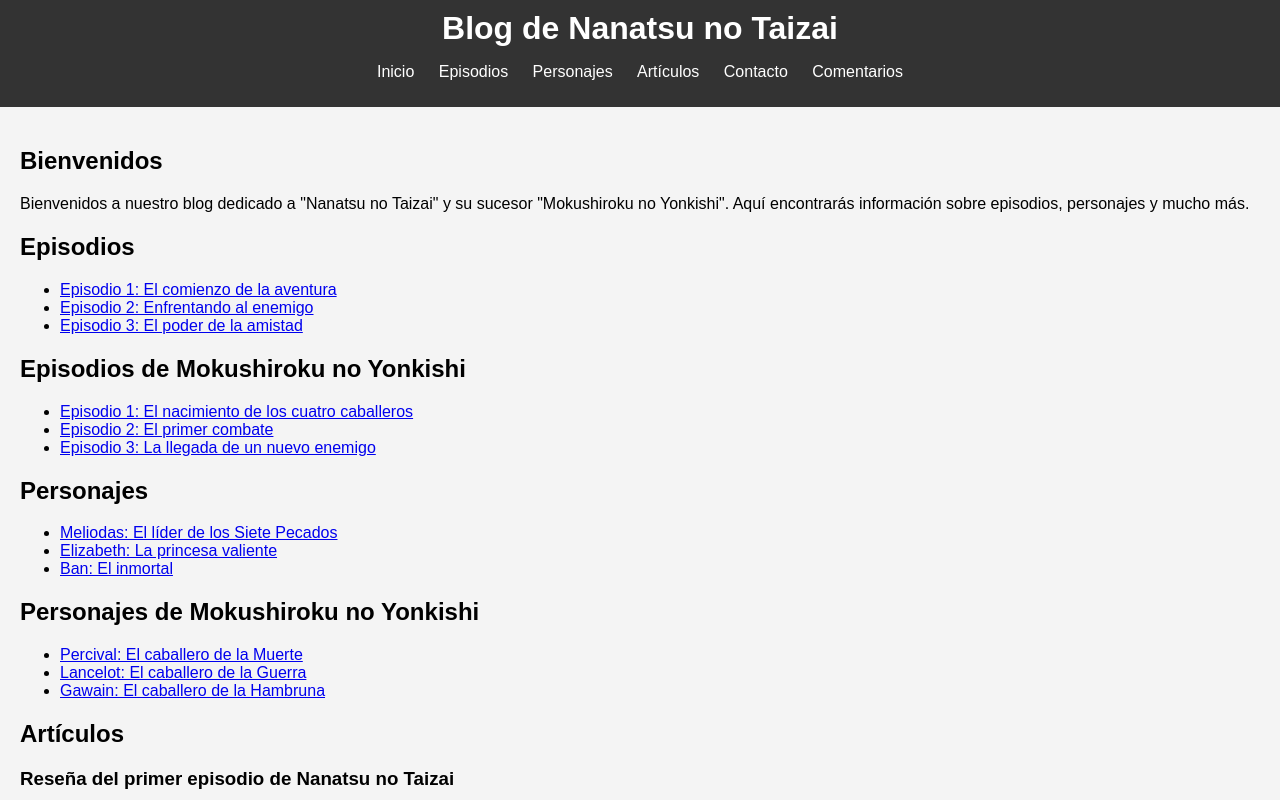
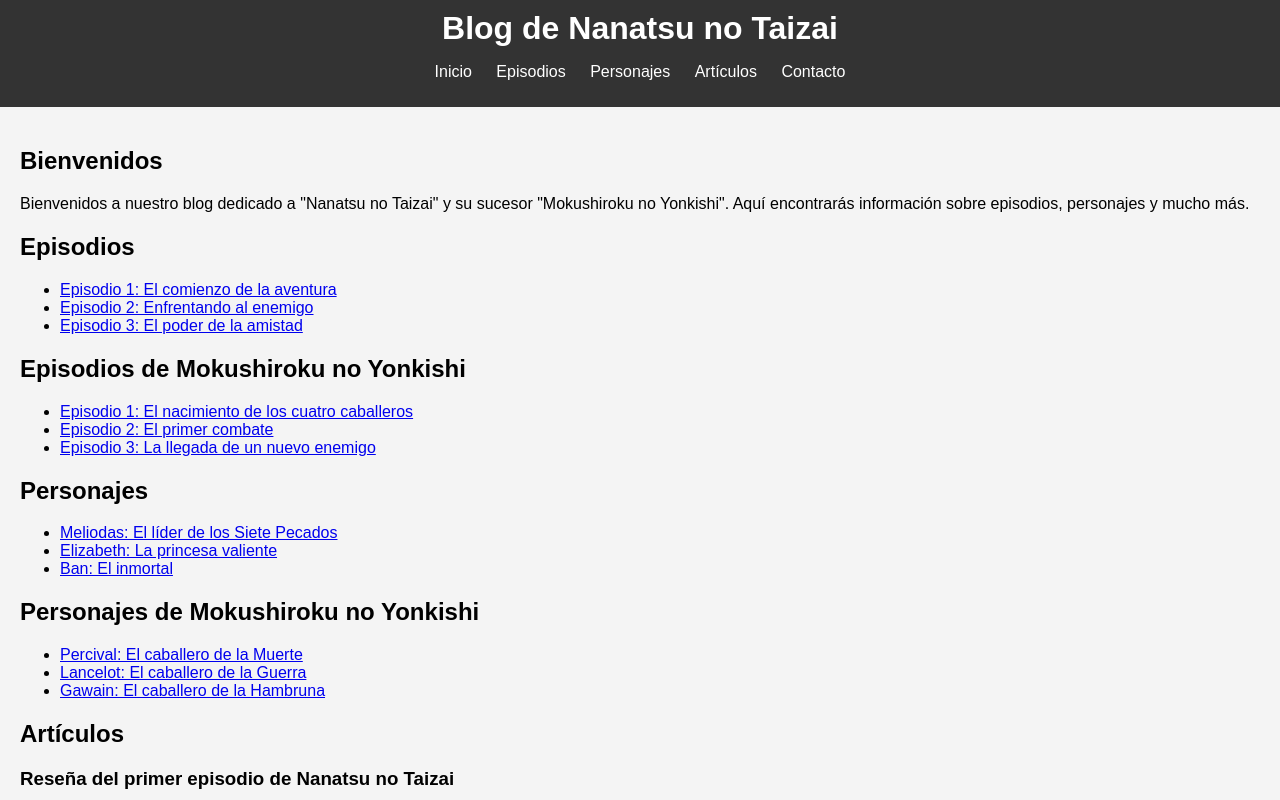
Before and after one commit to DavidPerez9988/Nanatsu-no-Taizai, a plain HTML site: page index.html in a window 1280 px wide. Shown: the top 800 px of the page. Drawn offline with Linux system fonts and the light colour scheme.

Commit message:
Update index.html

```diff
--- a/index.html
+++ b/index.html
@@ -16,7 +16,6 @@
                 <li><a href="#personajes">Personajes</a></li>
                 <li><a href="#articulos">Artículos</a></li>
                 <li><a href="#contacto">Contacto</a></li>
-                <li><a href="#comentarios">Comentarios</a></li>
             </ul>
         </nav>
     </header>
```
